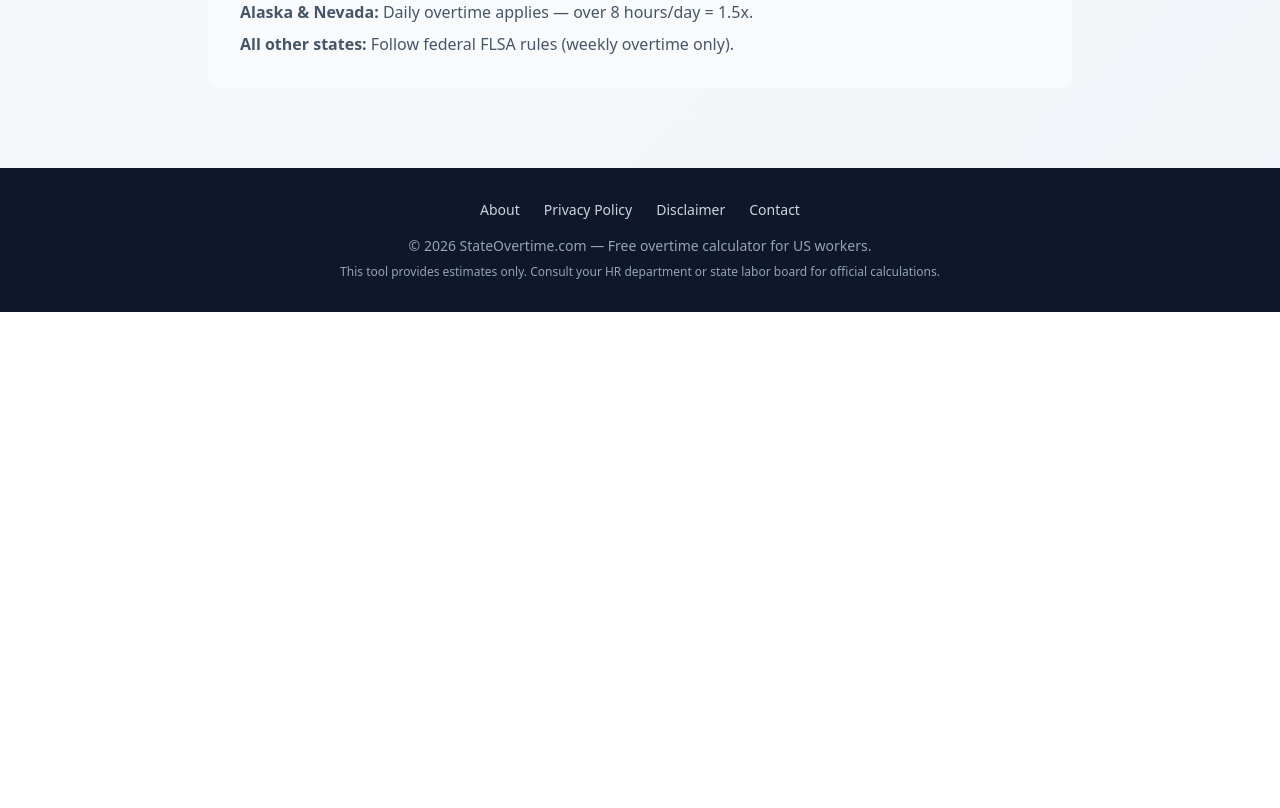
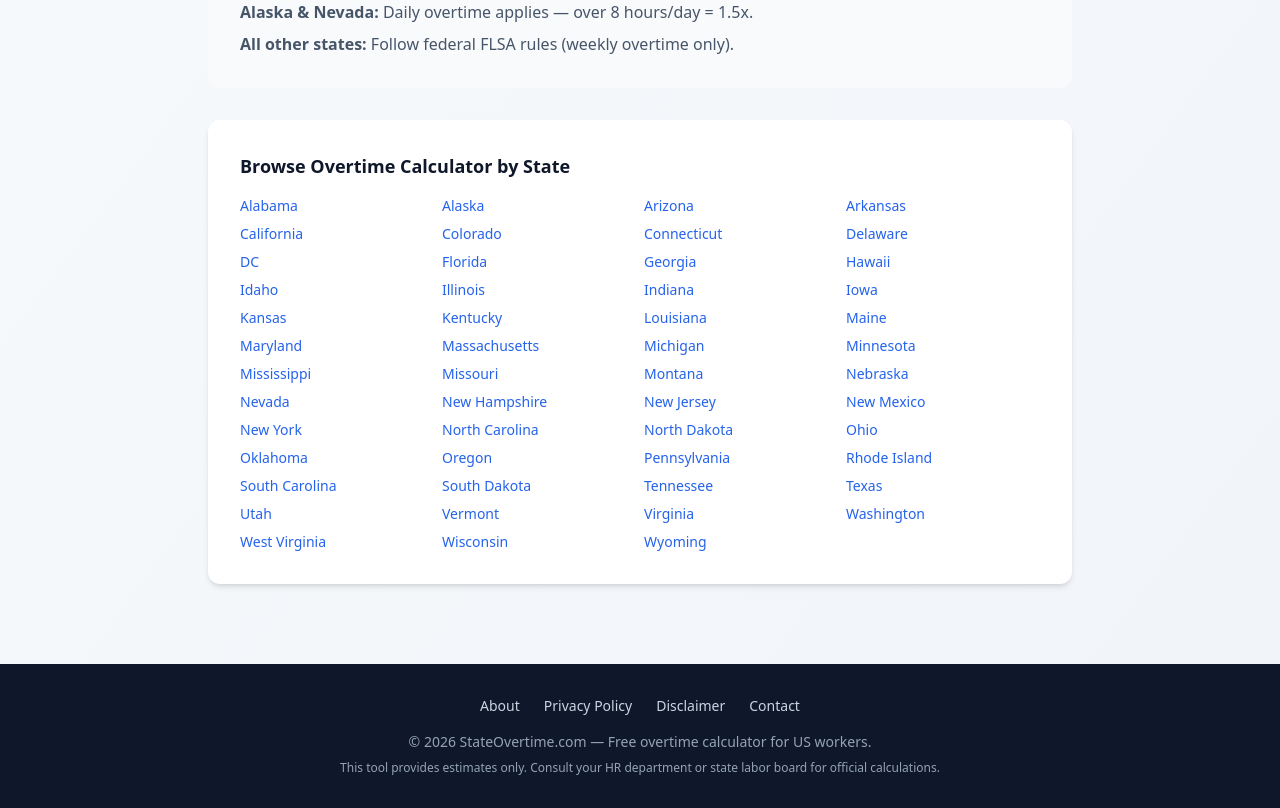
Before and after one commit to kikaifabrik-flow/stateovertime, a Next.js app: page / in a window 1280 px wide. Shown: the part 900-1708 px from the top of the page. Before the commit the page ends 1212 px from the top, so only its background shows below. Built offline with nearby package versions, Linux system fonts and the light colour scheme.

Commit message:
Update page.tsx
Add state directory to homepage

```diff
--- a/src/app/page.tsx
+++ b/src/app/page.tsx
@@ -317,31 +317,73 @@ export default function Home() {
         )}
 
         {/* Info Section */}
-        <div className="mt-8 bg-slate-50 rounded-xl p-6 md:p-8">
-          <h3 className="text-lg font-semibold text-slate-900 mb-3">
-            How overtime is calculated
-          </h3>
+                <div className="mt-8 bg-slate-50 rounded-xl p-6 md:p-8">
+          <h3 className="text-lg font-semibold text-slate-900 mb-3">How overtime is calculated</h3>
           <div className="prose prose-sm text-slate-600 space-y-2">
-            <p>
-              <strong>Federal FLSA (all states):</strong> Hours worked over 40
-              in a workweek must be paid at 1.5x your regular rate.
-            </p>
-            <p>
-              <strong>California:</strong> Daily overtime applies — over 8
-              hours/day = 1.5x, over 12 hours/day = 2x.
-            </p>
-            <p>
-              <strong>Alaska &amp; Nevada:</strong> Daily overtime applies —
-              over 8 hours/day = 1.5x.
-            </p>
-            <p>
-              <strong>All other states:</strong> Follow federal FLSA rules
-              (weekly overtime only).
-            </p>
+            <p><strong>Federal FLSA (all states):</strong> Hours worked over 40 in a workweek must be paid at 1.5x your regular rate.</p>
+            <p><strong>California:</strong> Daily overtime applies — over 8 hours/day = 1.5x, over 12 hours/day = 2x.</p>
+            <p><strong>Alaska &amp; Nevada:</strong> Daily overtime applies — over 8 hours/day = 1.5x.</p>
+            <p><strong>All other states:</strong> Follow federal FLSA rules (weekly overtime only).</p>
+          </div>
+        </div>
+
+        <div className="mt-8 bg-white rounded-xl shadow-md p-6 md:p-8">
+          <h3 className="text-lg font-semibold text-slate-900 mb-4">Browse Overtime Calculator by State</h3>
+          <div className="grid grid-cols-2 md:grid-cols-4 gap-2 text-sm">
+            <a href="/overtime-calculator/alabama" className="text-blue-600 hover:underline">Alabama</a>
+            <a href="/overtime-calculator/alaska" className="text-blue-600 hover:underline">Alaska</a>
+            <a href="/overtime-calculator/arizona" className="text-blue-600 hover:underline">Arizona</a>
+            <a href="/overtime-calculator/arkansas" className="text-blue-600 hover:underline">Arkansas</a>
+            <a href="/overtime-calculator/california" className="text-blue-600 hover:underline">California</a>
+            <a href="/overtime-calculator/colorado" className="text-blue-600 hover:underline">Colorado</a>
+            <a href="/overtime-calculator/connecticut" className="text-blue-600 hover:underline">Connecticut</a>
+            <a href="/overtime-calculator/delaware" className="text-blue-600 hover:underline">Delaware</a>
+            <a href="/overtime-calculator/district-of-columbia" className="text-blue-600 hover:underline">DC</a>
+            <a href="/overtime-calculator/florida" className="text-blue-600 hover:underline">Florida</a>
+            <a href="/overtime-calculator/georgia" className="text-blue-600 hover:underline">Georgia</a>
+            <a href="/overtime-calculator/hawaii" className="text-blue-600 hover:underline">Hawaii</a>
+            <a href="/overtime-calculator/idaho" className="text-blue-600 hover:underline">Idaho</a>
+            <a href="/overtime-calculator/illinois" className="text-blue-600 hover:underline">Illinois</a>
+            <a href="/overtime-calculator/indiana" className="text-blue-600 hover:underline">Indiana</a>
+            <a href="/overtime-calculator/iowa" className="text-blue-600 hover:underline">Iowa</a>
+            <a href="/overtime-calculator/kansas" className="text-blue-600 hover:underline">Kansas</a>
+            <a href="/overtime-calculator/kentucky" className="text-blue-600 hover:underline">Kentucky</a>
+            <a href="/overtime-calculator/louisiana" className="text-blue-600 hover:underline">Louisiana</a>
+            <a href="/overtime-calculator/maine" className="text-blue-600 hover:underline">Maine</a>
+            <a href="/overtime-calculator/maryland" className="text-blue-600 hover:underline">Maryland</a>
+            <a href="/overtime-calculator/massachusetts" className="text-blue-600 hover:underline">Massachusetts</a>
+            <a href="/overtime-calculator/michigan" className="text-blue-600 hover:underline">Michigan</a>
+            <a href="/overtime-calculator/minnesota" className="text-blue-600 hover:underline">Minnesota</a>
+            <a href="/overtime-calculator/mississippi" className="text-blue-600 hover:underline">Mississippi</a>
+            <a href="/overtime-calculator/missouri" className="text-blue-600 hover:underline">Missouri</a>
+            <a href="/overtime-calculator/montana" className="text-blue-600 hover:underline">Montana</a>
+            <a href="/overtime-calculator/nebraska" className="text-blue-600 hover:underline">Nebraska</a>
+            <a href="/overtime-calculator/nevada" className="text-blue-600 hover:underline">Nevada</a>
+            <a href="/overtime-calculator/new-hampshire" className="text-blue-600 hover:underline">New Hampshire</a>
+            <a href="/overtime-calculator/new-jersey" className="text-blue-600 hover:underline">New Jersey</a>
+            <a href="/overtime-calculator/new-mexico" className="text-blue-600 hover:underline">New Mexico</a>
+            <a href="/overtime-calculator/new-york" className="text-blue-600 hover:underline">New York</a>
+            <a href="/overtime-calculator/north-carolina" className="text-blue-600 hover:underline">North Carolina</a>
+            <a href="/overtime-calculator/north-dakota" className="text-blue-600 hover:underline">North Dakota</a>
+            <a href="/overtime-calculator/ohio" className="text-blue-600 hover:underline">Ohio</a>
+            <a href="/overtime-calculator/oklahoma" className="text-blue-600 hover:underline">Oklahoma</a>
+            <a href="/overtime-calculator/oregon" className="text-blue-600 hover:underline">Oregon</a>
+            <a href="/overtime-calculator/pennsylvania" className="text-blue-600 hover:underline">Pennsylvania</a>
+            <a href="/overtime-calculator/rhode-island" className="text-blue-600 hover:underline">Rhode Island</a>
+            <a href="/overtime-calculator/south-carolina" className="text-blue-600 hover:underline">South Carolina</a>
+            <a href="/overtime-calculator/south-dakota" className="text-blue-600 hover:underline">South Dakota</a>
+            <a href="/overtime-calculator/tennessee" className="text-blue-600 hover:underline">Tennessee</a>
+            <a href="/overtime-calculator/texas" className="text-blue-600 hover:underline">Texas</a>
+            <a href="/overtime-calculator/utah" className="text-blue-600 hover:underline">Utah</a>
+            <a href="/overtime-calculator/vermont" className="text-blue-600 hover:underline">Vermont</a>
+            <a href="/overtime-calculator/virginia" className="text-blue-600 hover:underline">Virginia</a>
+            <a href="/overtime-calculator/washington" className="text-blue-600 hover:underline">Washington</a>
+            <a href="/overtime-calculator/west-virginia" className="text-blue-600 hover:underline">West Virginia</a>
+            <a href="/overtime-calculator/wisconsin" className="text-blue-600 hover:underline">Wisconsin</a>
+            <a href="/overtime-calculator/wyoming" className="text-blue-600 hover:underline">Wyoming</a>
           </div>
         </div>
       </section>
-
  <footer className="bg-slate-900 text-slate-400 py-8 mt-12">
   <div className="max-w-4xl mx-auto px-4">
     <div className="flex flex-wrap justify-center gap-6 mb-4 text-sm">
```
